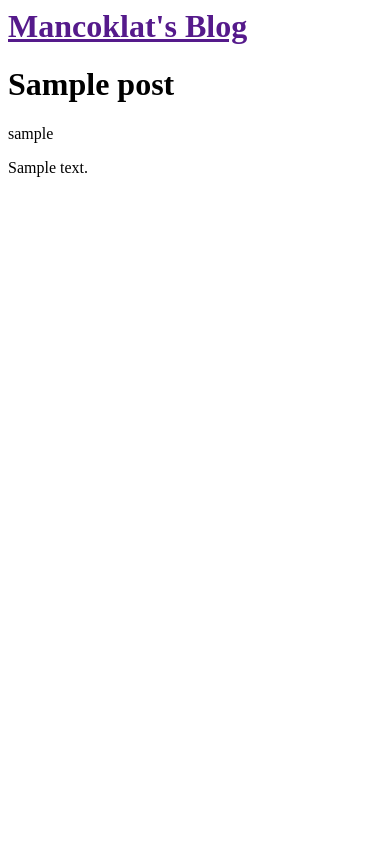
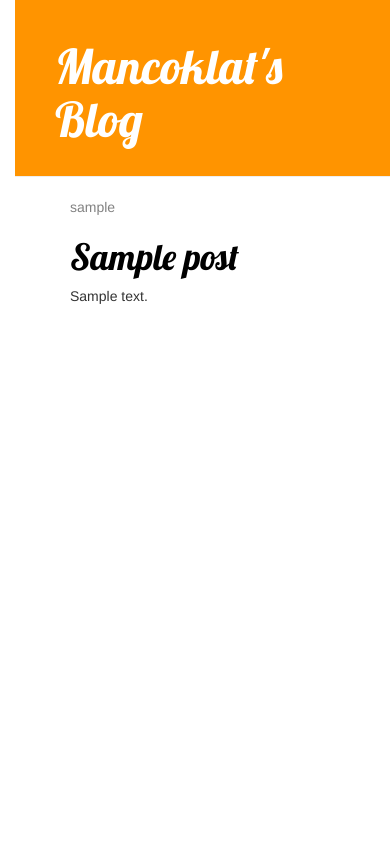
Before and after one commit to mancoklat/my-first-blog, a Django app: page / in a window 390 px wide. Run offline with Django 3.2, Linux system fonts and the light colour scheme; tables that the repository leaves empty hold one stand-in row (values such as "Sample post"); some libraries are stand-ins or nearby versions.

Commit message:
Added view and template for detailed blog post as well as CSS.

```diff
--- /dev/null
+++ b/blog/static/css/blog.css
@@ -0,0 +1,55 @@
+h1 a {
+  color: #FCA205;
+  font-family: 'Lobster';
+}
+
+body {
+  padding-left: 15px;
+}
+
+.page-header {
+  background-color: #ff9400;
+  margin-top: 0;
+  padding: 20px 20px 20px 40px;
+}
+
+.page-header h1, .page-header h1 a, .page-header h1 a:visited, .page-header h a:active {
+  color: #ffffff;
+  font-size: 36pt;
+  text-decoration: none;
+}
+
+.content {
+  margin-left: 40px;
+}
+
+h1, h2, h3, h4 {
+  font-family: 'Lobster', cursive;
+}
+
+.date {
+  color: #828282;
+}
+
+.save {
+  float: right;
+}
+
+.post-form textarea, .post-form input {
+  width: 100%;
+}
+
+.top-menu, .top-menu:hover, .top-menu:visited {
+  color: #ffffff;
+  float: right;
+  font-size: 26pt;
+  margin-right: 20px;
+}
+
+.post {
+  margin-bottom: 70px;
+}
+
+.post h1 a, .post h1 a:visited {
+  color: #000000;
+}
--- /dev/null
+++ b/blog/templates/blog/base.html
@@ -0,0 +1,28 @@
+{% load staticfiles %}
+
+<html>
+
+<head>
+  <title>Mancoklat's Blog</title>
+  <link rel="stylesheet" href="//maxcdn.bootstrapcdn.com/bootstrap/3.2.0/css/bootstrap.min.css">
+  <link rel="stylesheet" href="//maxcdn.bootstrapcdn.com/bootstrap/3.2.0/css/bootstrap-theme.min.css">
+  <link rel="stylesheet" href="{% static "css/blog.css" %}">
+  <link href="http://fonts.googleapis.com/css?family=Lobster&subset=latin,latin-ext" rel="stylesheet" type="text/css">
+</head>
+
+<body>
+  <div class="page-header">
+    <h1><a href="">Mancoklat's Blog</a></h1>
+  </div>
+
+<div class="content container">
+  <div class="row">
+    <div class="col-md-8">
+      {% block content %}
+      {% endblock %}
+    </div>
+  </div>
+</div>
+</body>
+
+</html>
--- a/blog/templates/blog/post_list.html
+++ b/blog/templates/blog/post_list.html
@@ -1,22 +1,13 @@
-<html>
+{% extends "blog/base.html" %}
 
-<head>
-  <title>Mancoklat's Blog</title>
-</head>
-
-<body>
-  <div>
-    <h1><a href="">Mancoklat's Blog</a></h1>
-  </div>
-
+{% block content %}
   {% for post in posts %}
-    <div>
-      <p><h1>{{ post.title }}</h1>
-      <p>{{ post.author }}</p>
-      <p>{{ post.text|linebreaks }}</p>
+    <div class="post">
+        <div class="date">
+          <p>{{ post.author }}</p>
+        </div>
+        <p><h1><a href="{% url "post_detail" pk=post.pk %}">{{ post.title }}</a></h1>
+        <p>{{ post.text|linebreaks }}</p>
     </div>
   {% endfor %}
-
-</body>
-
-</html>
+{% endblock %}
--- a/blog/urls.py
+++ b/blog/urls.py
@@ -3,4 +3,5 @@ from . import views
 
 urlpatterns = [
   url(r'^$', views.post_list, name='post_list'),
+  url(r'^post/(?P<pk>[0-9]+)/$', views.post_detail, name='post_detail'),
 ]
--- a/blog/views.py
+++ b/blog/views.py
@@ -1,7 +1,12 @@
 from django.shortcuts import render
 from django.utils import timezone
 from .models import Post
+from django.shortcuts import render, get_object_or_404
 
 def post_list(request):
     posts = Post.objects.all()
     return render(request, 'blog/post_list.html', {'posts':posts})
+
+def post_detail(request, pk):
+    post = get_object_or_404(Post, pk=pk)
+    return render(request, 'blog/post_detail.html', {'post': post})
```
Also changed, not shown: blog/templates/blog/post_detail.html (added, +13 -0 lines).
